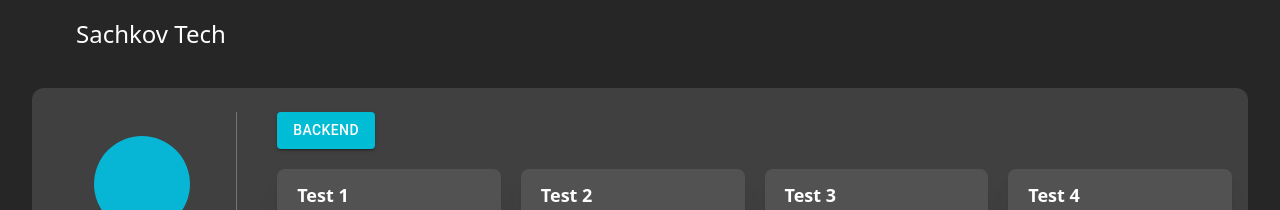
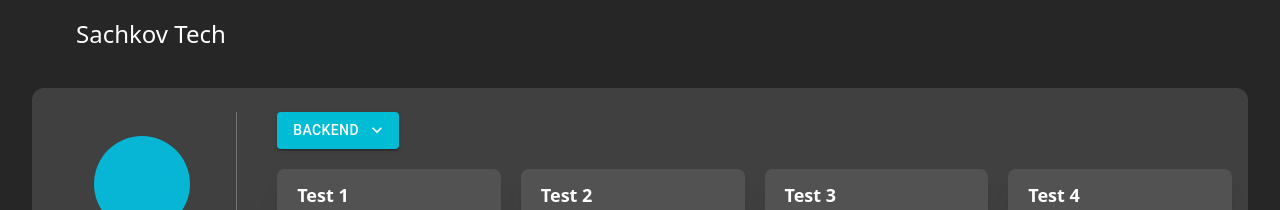
Before and after one commit to Julia-Sachkova/tech-front, a React (Vite) app: page /profile/issues in a window 1280 px wide. Shown: the top 210 px of the page. Built offline with nearby package versions, Linux system fonts and the light colour scheme; some icons are missing.

Commit message:
tasks module btn arrow

```diff
--- a/src/pages/Admin/Tasks/Tasks.tsx
+++ b/src/pages/Admin/Tasks/Tasks.tsx
@@ -2,6 +2,7 @@ import { useEffect, useState } from "react";
 import { useAppDispatch, useAppSelector } from "../../../hooks";
 import { getTasks } from "../../../store/reducers/tasksSlice";
 import { Button, Menu, MenuItem } from "@mui/material";
+import KeyboardArrowDownIcon from "@mui/icons-material/KeyboardArrowDown";
 
 const Tasks = () => {
   const [anchorEl, setAnchorEl] = useState<null | HTMLElement>(null);
@@ -44,6 +45,7 @@ const Tasks = () => {
         onClick={handleClickListItem}
         variant="contained"
         className="w-fit"
+        endIcon={<KeyboardArrowDownIcon />}
       >
         {taskModules.find((m) => m.id === selectedId)?.name}
       </Button>
```
